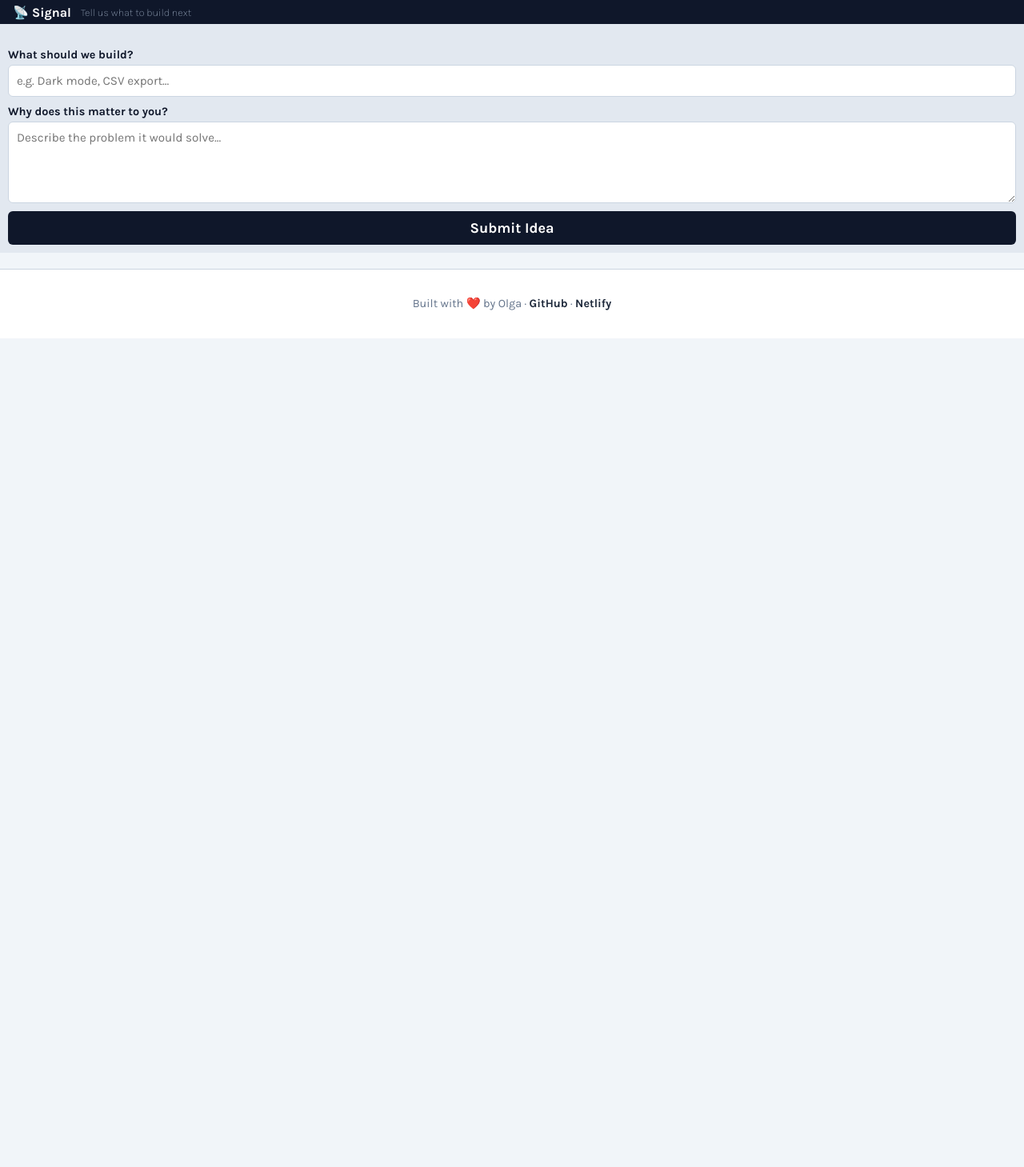
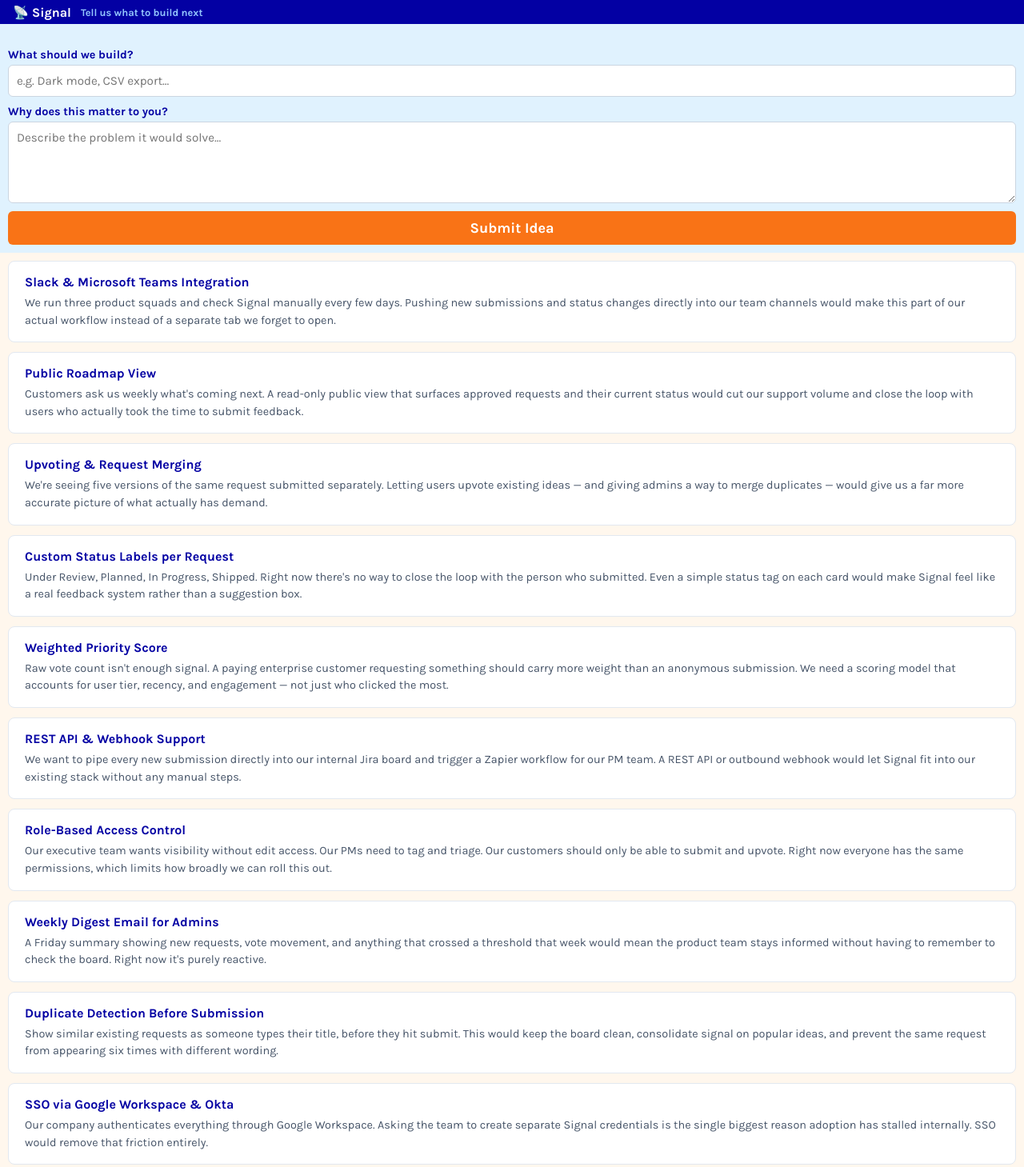
Before and after one commit to SheillaO/Signal, a website built with Vite: page index.html in a window 1280 px wide. Shown: the top 1459 px of the page at 80% size. Before the commit the page ends 800 px from the top, so only its background shows below. Built offline with nearby package versions, Linux system fonts and the light colour scheme; no server answers.

Commit message:
Reworked the css

```diff
--- a/index.css
+++ b/index.css
@@ -2,11 +2,11 @@ body {
   font-family: "Karla", sans-serif;
   margin: 0;
   padding: 0;
-  background-color: #f1f5f9;
+  background-color: #FFF7ED;
 }
 
 nav {
-  background-color: #0f172a;
+  background-color:#0300A3;
   padding: 5px 16px;
   height: 30px;
   display: flex;
@@ -25,9 +25,9 @@ nav > h3 {
 
 .nav-tagline {
   margin: 0;
-  color: #94a3b8;
+  color: #93C5FD;
   font-size: 0.8rem;
-  font-weight: 200;
+  font-weight: 600;
 }
 
 #blog-list {
@@ -37,7 +37,7 @@ nav > h3 {
 form {
   padding: 60px 10px 10px;
   display: grid;
-  background-color: #e2e8f0;
+  background-color: #E0F2FE;
 }
 
 input#post-title,
@@ -60,7 +60,7 @@ textarea#post-body {
 label {
   font-weight: 700;
   margin-bottom: 4px;
-  color: #0f172a;
+  color: #0300A3;
   font-size: 0.9rem;
 }
 
@@ -68,7 +68,7 @@ button {
   padding: 10px;
   font-size: 18px;
   cursor: pointer;
-  background-color: #0f172a;
+  background-color:#F97316;
   color: white;
   border: none;
   border-radius: 6px;
@@ -77,7 +77,7 @@ button {
 }
 
 button:hover {
-  background-color: #1e293b;
+  background-color: #EA580C;
 }
 
 .feedback-card {
@@ -90,7 +90,7 @@ button:hover {
 
 .feedback-card h3 {
   margin: 0 0 6px 0;
-  color: #0f172a;
+  color: #0300A3;
   font-size: 1rem;
 }
 
@@ -113,7 +113,7 @@ footer {
 }
 
 footer a {
-  color: #1e293b;
+  color: #047857;
   text-decoration: none;
   font-weight: 600;
   border-bottom: 2px solid transparent;
@@ -123,6 +123,6 @@ footer a {
 }
 
 footer a:hover {
-  color: #3b82f6;
-  border-color: #3b82f6;
+  color: #0300A3;;
+  border-color: #0300A3;
 }
--- a/index.js
+++ b/index.js
@@ -1,51 +1,91 @@
-let postsArray = []
-const titleInput = document.getElementById("post-title")
-const bodyInput = document.getElementById("post-body")
-const form = document.getElementById("new-post")
+let postsArray = [];
+const titleInput = document.getElementById("post-title");
+const bodyInput = document.getElementById("post-body");
+const form = document.getElementById("new-post");
 
 function renderPosts() {
-    let html = ""
+  let html = "";
   for (let post of postsArray) {
+
     html += `
+            <div class="feedback-card">
                 <h3>${post.title}</h3>
                 <p>${post.body}</p>
-            <hr />
-        `
+            </div>
+        `;
   }
-    document.getElementById("blog-list").innerHTML = html
+  document.getElementById("blog-list").innerHTML = html;
 }
 
-fetch("https://apis.scrimba.com/jsonplaceholder/posts")
-    .then(res => res.json())
-    .then(data => {
-        postsArray = data.slice(0, 5)
-        renderPosts()
-    })
+const dummyData = [
+  {
+    title: "Slack & Microsoft Teams Integration",
+    body: "We run three product squads and check Signal manually every few days. Pushing new submissions and status changes directly into our team channels would make this part of our actual workflow instead of a separate tab we forget to open.",
+  },
+  {
+    title: "Public Roadmap View",
+    body: "Customers ask us weekly what's coming next. A read-only public view that surfaces approved requests and their current status would cut our support volume and close the loop with users who actually took the time to submit feedback.",
+  },
+  {
+    title: "Upvoting & Request Merging",
+    body: "We're seeing five versions of the same request submitted separately. Letting users upvote existing ideas — and giving admins a way to merge duplicates — would give us a far more accurate picture of what actually has demand.",
+  },
+  {
+    title: "Custom Status Labels per Request",
+    body: "Under Review, Planned, In Progress, Shipped. Right now there's no way to close the loop with the person who submitted. Even a simple status tag on each card would make Signal feel like a real feedback system rather than a suggestion box.",
+  },
+  {
+    title: "Weighted Priority Score",
+    body: "Raw vote count isn't enough signal. A paying enterprise customer requesting something should carry more weight than an anonymous submission. We need a scoring model that accounts for user tier, recency, and engagement — not just who clicked the most.",
+  },
+  {
+    title: "REST API & Webhook Support",
+    body: "We want to pipe every new submission directly into our internal Jira board and trigger a Zapier workflow for our PM team. A REST API or outbound webhook would let Signal fit into our existing stack without any manual steps.",
+  },
+  {
+    title: "Role-Based Access Control",
+    body: "Our executive team wants visibility without edit access. Our PMs need to tag and triage. Our customers should only be able to submit and upvote. Right now everyone has the same permissions, which limits how broadly we can roll this out.",
+  },
+  {
+    title: "Weekly Digest Email for Admins",
+    body: "A Friday summary showing new requests, vote movement, and anything that crossed a threshold that week would mean the product team stays informed without having to remember to check the board. Right now it's purely reactive.",
+  },
+  {
+    title: "Duplicate Detection Before Submission",
+    body: "Show similar existing requests as someone types their title, before they hit submit. This would keep the board clean, consolidate signal on popular ideas, and prevent the same request from appearing six times with different wording.",
+  },
+  {
+    title: "SSO via Google Workspace & Okta",
+    body: "Our company authenticates everything through Google Workspace. Asking the team to create separate Signal credentials is the single biggest reason adoption has stalled internally. SSO would remove that friction entirely.",
+  },
+];
 
-form.addEventListener("submit", function(e) {
-    e.preventDefault()
-    const postTitle = titleInput.value
-    const postBody = bodyInput.value
+postsArray = dummyData;
+renderPosts();
+
+form.addEventListener("submit", function (e) {
+  e.preventDefault();
+  const postTitle = titleInput.value;
+  const postBody = bodyInput.value;
   const data = {
     title: postTitle,
-        body: postBody
-    }
+    body: postBody,
+  };
 
   const options = {
     method: "POST",
     body: JSON.stringify(data),
     headers: {
-            "Content-Type": "application/json"
-        }
-    }
+      "Content-Type": "application/json",
+    },
+  };
 
   fetch("https://apis.scrimba.com/jsonplaceholder/posts", options)
-        .then(res => res.json())
-        .then(post => {
-            postsArray.unshift(post)
-            renderPosts()
-            titleInput.value = ""
-            bodyInput.value = ""
-            // form.reset()
-        })
-})
+    .then((res) => res.json())
+    .then((post) => {
+      postsArray.unshift(post);
+      renderPosts();
+      titleInput.value = "";
+      bodyInput.value = "";
+    });
+});
```
Lines whose indentation alone changed are shown as unchanged.
